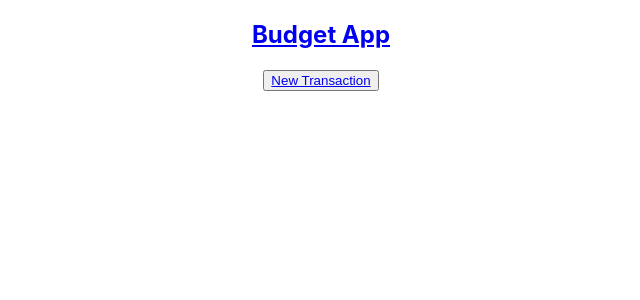
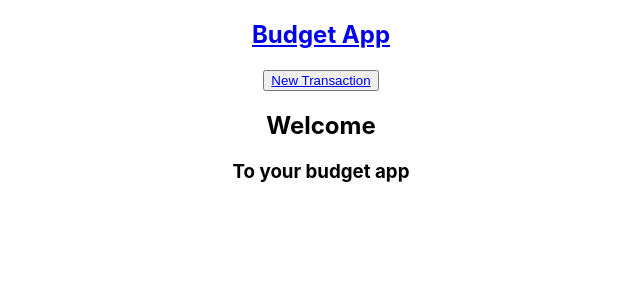
Before and after one commit to MarangelyRosas/Budget-App-Frontend, a React (Create React App) app: page / in a window 1280 px wide. Shown: the top 300 px of the page, without its empty margins (319-959 px from the left). Built offline with nearby package versions, Linux system fonts and the light colour scheme.

Commit message:
Importing Pages and adding Routes

```diff
--- a/src/App.js
+++ b/src/App.js
@@ -1,7 +1,15 @@
-import logo from './logo.svg';
+// import logo from './logo.svg';
 import './App.css';
 import { BrowserRouter as Router, Routes, Route } from 'react-router-dom';
+
 import NavBar from './Components/NavBar';
+import Home from './Pages/Home';
+import Index from './Pages/Index';
+import New from './Pages/New';
+import Show from './Pages/Show';
+import Edit from './Pages/Edit';
+import FourOFour from './Pages/FourOFour';
+import TransactionDetails from './Components/TransactionDetails';
 
 function App() {
   return (
@@ -9,13 +17,13 @@ function App() {
       <Router>
         <NavBar />
         <main>
-         <Routes>
-             {/* <Route path="/" element={<Home />} />
-            <Route path="/transaction" element={<Index />} />
-          <Route path="/transaction/new" element={<New />} />  */}
-           {/* <Route path="/bookmarks/:index" element={<Show />} /> */}
-           {/* <Route path="/bookmarks/:index/edit" element={<Edit />} /> */}
-           {/* <Route path="*" element={<FourOFour />} /> */}
+          <Routes>
+            <Route path="/" element={<Home />} />
+            <Route path="/transactions" element={<Index />} />
+            <Route path="/transaction/new" element={<New />} />
+            <Route path="/transactions/:id" element={<Show />} />
+            {/* <Route path="/transactions/:index/edit" element={<Edit />} /> */}
+            {/* <Route path="*" element={<FourOFour />} />  */}
         </Routes>
         </main>
       </Router>
```
